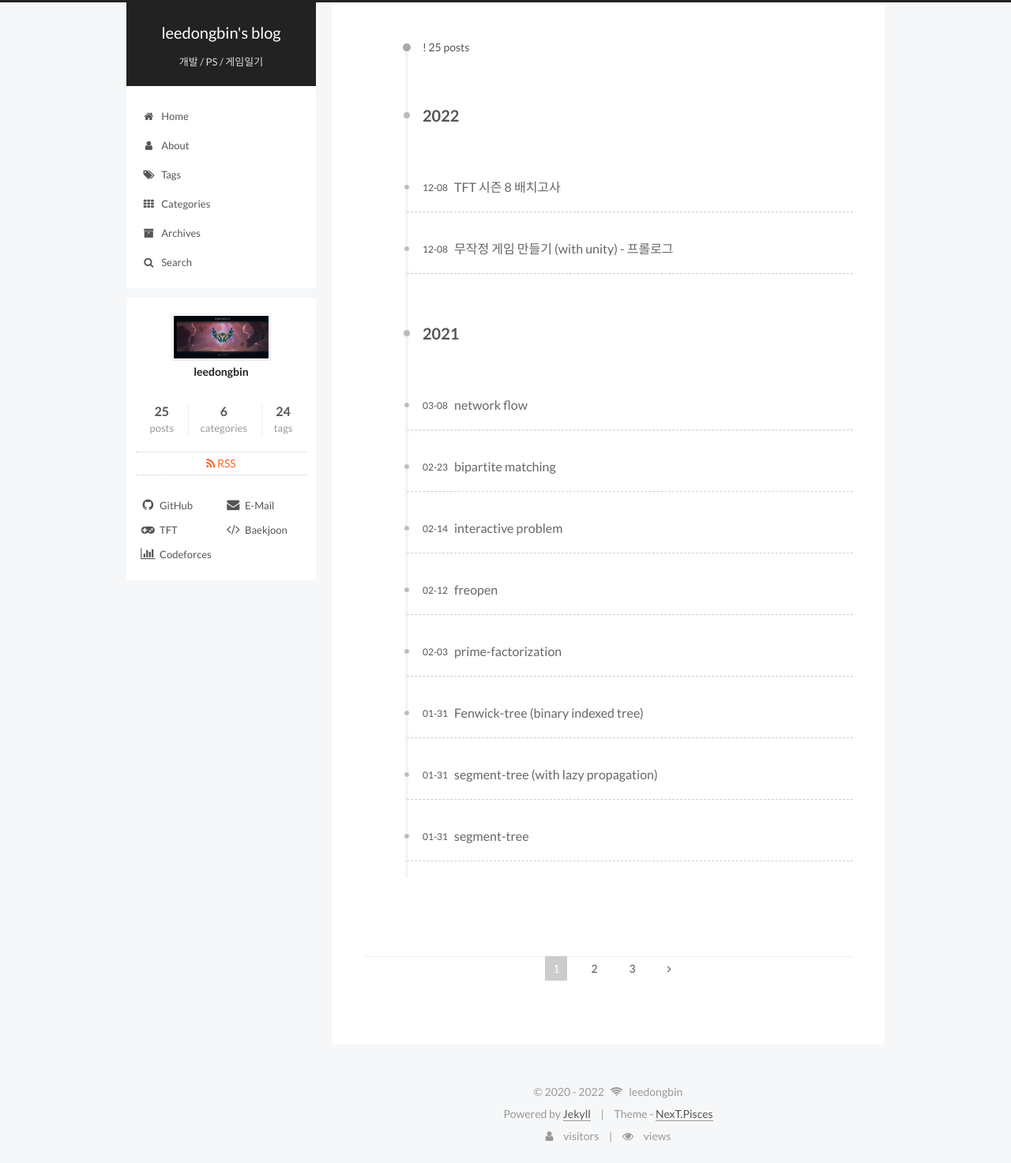
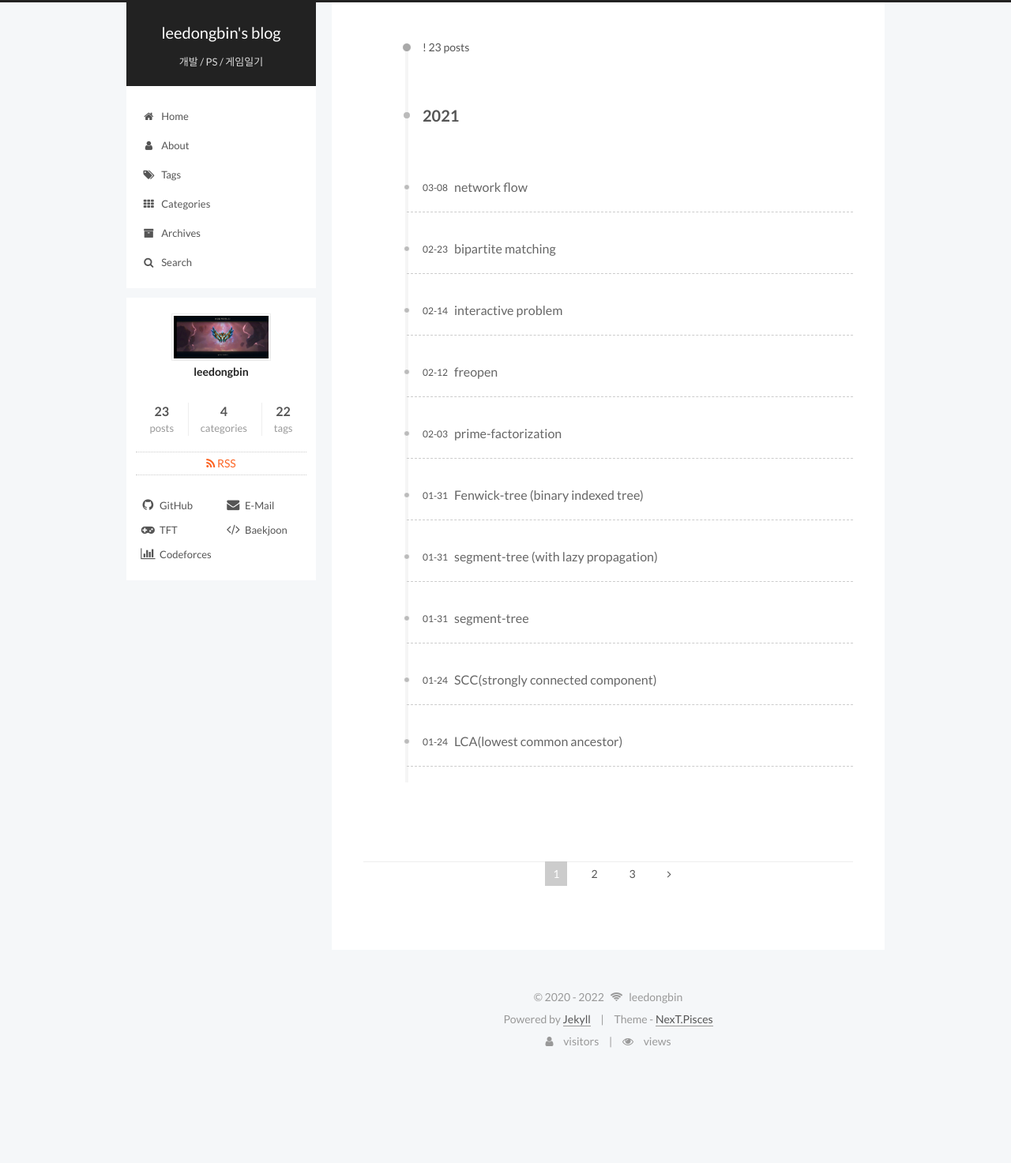
Before and after one commit to dongbin1999/dongbin1999.github.io, a Jekyll site: the page built from archives/index.html, in a window 1280 px wide. Shown: the whole page at 79% size. Built offline with Jekyll 4.4.1, drawn with Linux system fonts in a browser that asks for light colours; comment, search, counter and statistics services are not loaded; after the commit the page ends 1353 px from its top, so only the background shows below that; some of the changed lines change nothing that is shown.

Commit message:
복구중

```diff
--- a/_config.yml
+++ b/_config.yml
@@ -14,7 +14,7 @@ date_format: '%Y-%m-%d'
 
 # URL
 ## If your site is put in a subdirectory, set url as 'http://yoursite.com' and baseurl as '/child'
-url: #https://dongbin1999.github.io
+url: https://dongbin1999.github.io
 baseurl: '/'
 permalink: pretty
 
@@ -189,7 +189,7 @@ font:
 
 social:
   GitHub: https://github.com/dongbin1999
-  E-Mail: 'dongbin1999@inu.ac.kr'
+  E-Mail: dongbin1999@inu.ac.kr
   TFT: https://lolchess.gg/profile/kr/templar
   Baekjoon : https://www.acmicpc.net/user/leedongbin
   Codeforces : https://codeforces.com/profile/dongbin1999
--- a/_posts/2022-12-08-TFT-placements.md
+++ /dev/null
@@ -1,20 +0,0 @@
----
-title: "TFT 시즌 8 배치고사"
-date: 2022-12-08 21:36:00
-categories:
-- Game
-tags:
-- TFT
----
-
-![placements](\assets\images\2022-12-08\placements.JPG)
-
-<!-- more -->
-
-7.5시즌이 끝나고 어제 새 시즌이 열렸다.
-
-![all](\assets\images\2022-12-08\all.JPG)
-
-이번시즌이 복학 전 마지막 시즌이라, 그마까지 달려보고싶다.
-
-"중꺾마"
--- a/_posts/2022-12-08-Unity-dev-prologue.md
+++ /dev/null
@@ -1,46 +0,0 @@
----
-title: "무작정 게임 만들기 (with unity) - 프롤로그"
-date: 2022-12-08 19:43:00
-categories:
-- Unity
-tags:
-- prologue
----
-
-나는 전역한 지 한 달이 된 휴학생이다.
-
-<!-- more -->
-
-한창 군대에서 열심히 구르고 있던 8월 초에, 우연히 종합게임 스트리머가 재밌는 게임을 하는 꿈을 꿨다.
-
-평소에 '전역하고 뭐하지..' 하는 고민이 많았고, 습관처럼 하던 알고리즘 공부도 질려가던 시기라, 문득 꿈에서 본 게임을 만들면 어떨까? 하는 생각이 들어서, 잊히기 전에 간략하게 노트에 적어놨었다.
-
-이 일화를 아는 사람들한테 장난삼아 말하고 다녔는데, 같이 게임을 만들어보자고 해주신 고마운 분들이 계셨다. (--)(__)
-
-그런데 막상 시작하려고 곰곰이 생각해보니까... 내가 기획자를 맡아야 하는데... 꿈에서 본 1분도 안 되는 내용을 거창하게 "기획"이랍시고 말하려니까... 일단 너무 민망한데다가 할 말도 없는 것이다...
-
-게다가 하필 그 게임이 **3D FPS 멀티플레이 게임 **이라.. 할 줄 아는 언어라고는 PS 공부용으로 써온 C++밖에 없었던 내가 혼자 감당할 수도 없는 게임이었다.
-
-그래서, 입대하기 전에 같이 스터디를 했던 학교 지인분들 두 분과 함께 그냥 박치기한다는 마인드로 일단 시작해버리기로 했다.
-
-유니티고, c#이고, 협업 툴이고 뭐고 모든 걸 처음 써보는 사람이라 어디에라도 기록을 남겨둬야 할 것 같았다. 그래서 죽어있던 블로그를 다시 시작하려고 테마를 이것저것 뜯어보다가 [hexo 블로그](https://theme-next.js.org/) 에 관심이 생겼었는데, 원래 쓰던 jekyll 블로그와 관리하는 방식이 너무나도 달라서 다시 jekyll 블로그로 되돌리는 데 장정 나흘이 걸렸다..ㅠㅠ
-
-
-
-![unitybook](\assets\images\2022-12-08\unitybook.png)
-
-누나한테 추천받은 이 책을 기본서로 정하고 말 그대로 끝까지 읽어만 봤는데, 마침 책에서 최종적으로 만드는 게임 이 **3D FPS 멀티플레이 게임 **이었다!!
-
-사실 내가 만들 게임에 필요한 에셋을 찾거나 기능을 구현하는 방법은 책보다는 유튜브와 구글에 훨씬 자세히 나와 있겠지만, 아무것도 모르는 뉴비에게 엄청 기초적인 내용까지 하나하나 알려주면서 희망과 동기부여를 주는 데에는 책이 더 좋은 것 같았다. 내용도 많은데 엄청 자세하게 나와 있어서 초반에는 따라하는 데 에러나 버그도 거의 안 났다. 그런데 후반부로 갈수록 다중상속, 인터페이스, 레이캐스트 등등.. 알 수 없는 용어들이 자꾸 늘어나더니,
-
-![bb](\assets\images\2022-12-08\bb.jpg)
-
-책을 다 보기도 전에 이 짤이 생각나면서 꿈과 희망이 모두 사라져버릴 것 같았다...
-
-
-
-그래도 이왕 팀으로 시작한 거, 좋은 경험하는 셈 치고 뭐라도 결과물이 나올 때까지는 계속해보려고 한다.
-
-처음부터 3D 게임으로 시작해서 막막한 것은 당연하다.
-
-매주 궁금한 점과 새로 알게 된 기능들을 일단 여기다 모두 쑤셔 넣어놓고, 까먹을 때마다 무한 셀프참조를 할 것이다.
```
Also changed, not shown: Gemfile.lock.
